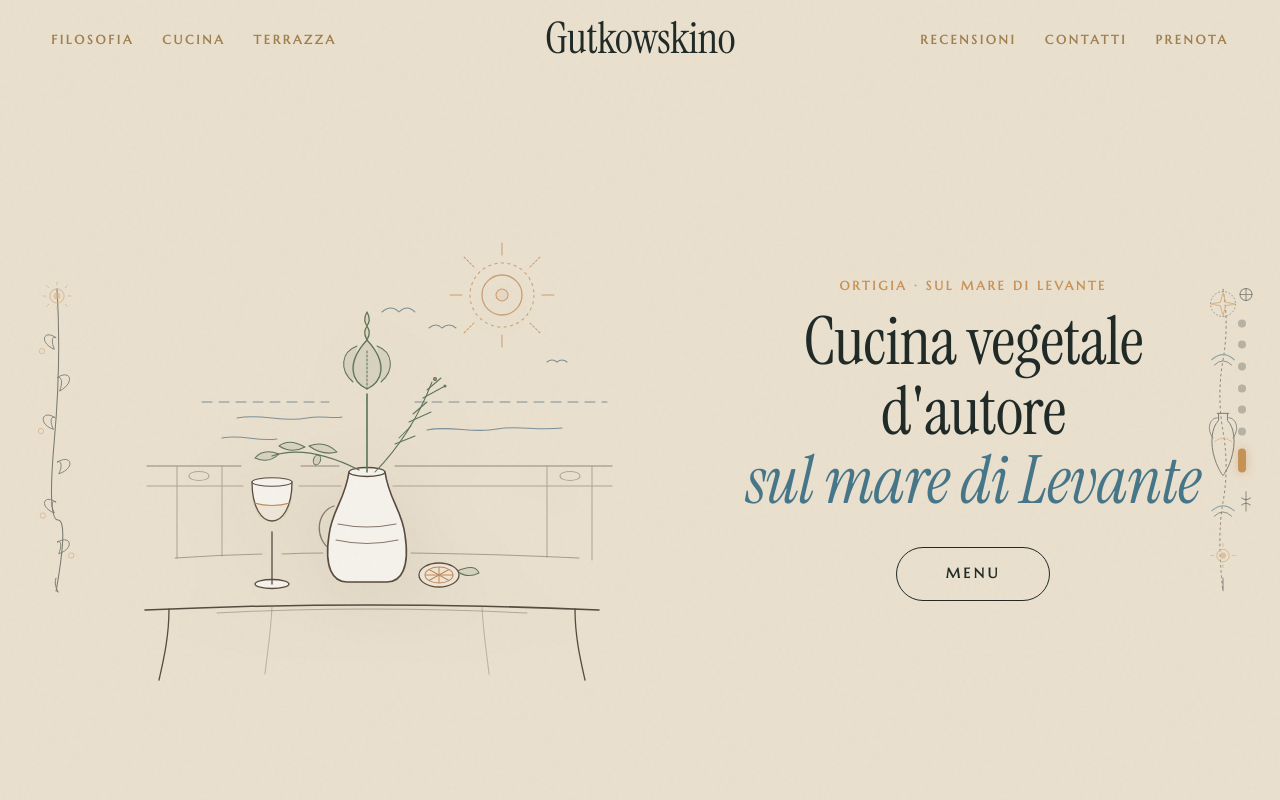
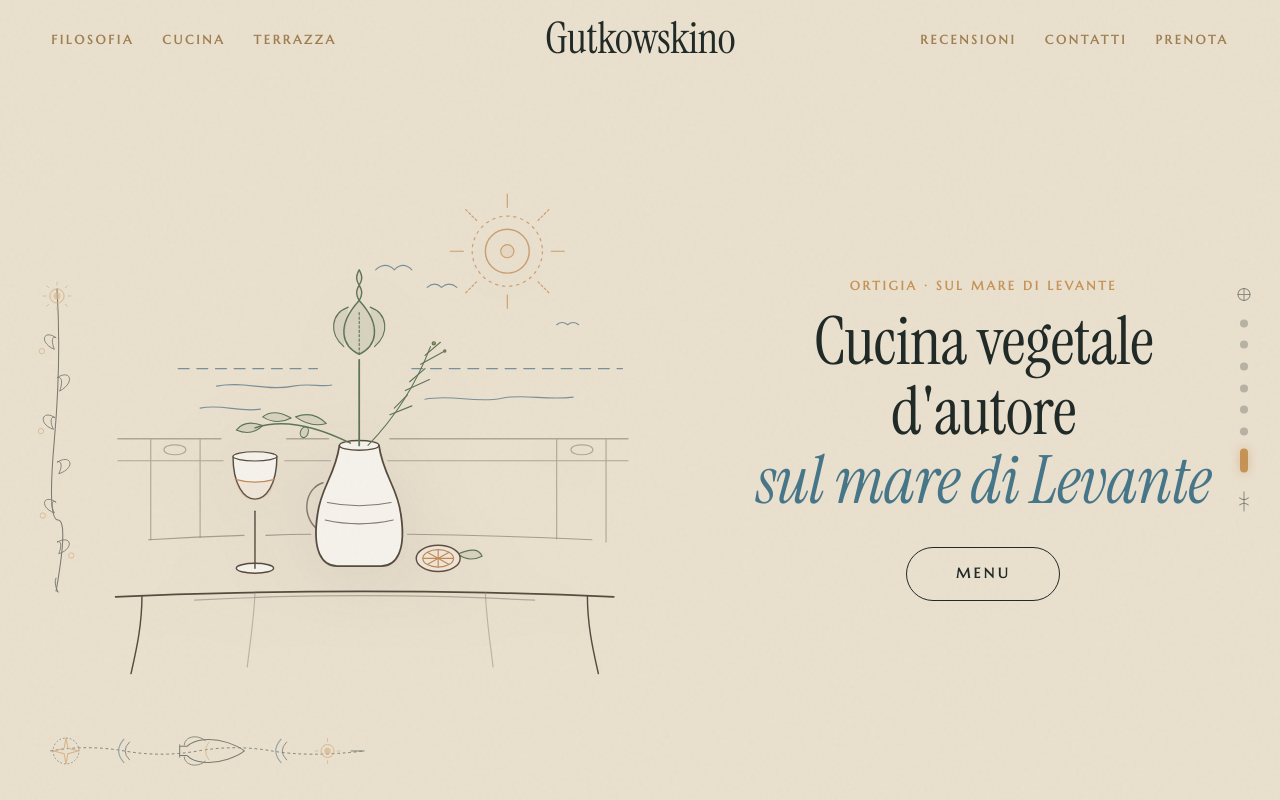
Before and after one commit to Mett11/gutkowskino-siracusa, a website: page index.html in a window 1280 px wide. Shown: the top 800 px of the page. Drawn offline with Linux system fonts and the light colour scheme.

Commit message:
feat(hero-layout): enlarge and center hero svg, place marine svg horizontally in bottom-left corner, center camera nav dots and symbols

```diff
--- a/css/style.css
+++ b/css/style.css
@@ -823,8 +823,19 @@ button {
   left: clamp(1rem, 2.6vw, 3.2rem);
 }
 
-.semilla-side-right {
-  right: clamp(1rem, 2.6vw, 3.2rem);
+.semilla-hero-corner-bot-left {
+  position: absolute;
+  bottom: clamp(1.2rem, 3vh, 2.5rem);
+  left: clamp(1.5rem, 3.2vw, 3.8rem);
+  width: clamp(240px, 26vw, 360px);
+  height: auto;
+  display: flex;
+  align-items: center;
+  user-select: none;
+  pointer-events: none;
+  z-index: 5;
+  opacity: 0.55;
+  color: var(--semilla-dark);
 }
 
 .med-vertical-svg {
@@ -833,33 +844,40 @@ button {
   overflow: visible;
 }
 
+.med-horizontal-svg {
+  width: 100%;
+  height: auto;
+  overflow: visible;
+}
+
 /* ───── Palcoscenico Centrale a Due Colonne ───── */
 .semilla-hero-stage {
-  max-width: 1320px;
+  max-width: 1440px;
   width: 100%;
   margin: 0 auto;
   display: grid;
-  grid-template-columns: 1.15fr 1fr;
+  grid-template-columns: 1.25fr 1fr;
   align-items: center;
   justify-items: center;
-  gap: clamp(2.5rem, 5vw, 5.5rem);
+  gap: clamp(2rem, 4.5vw, 5.5rem);
   z-index: 2;
 }
 
 .semilla-hero-col {
   width: 100%;
   display: flex;
-}
-
-/* ───── Colonna Sinistra: Quadro Passepartout Più Grande con Sigillo ───── */
+  align-items: center;
+}
+
+/* ───── Colonna Sinistra: Illustrazione Fine-Art Grandangolare e Centrata ───── */
 .semilla-visual-col {
-  justify-content: flex-end;
+  justify-content: center;
 }
 
 /* ───── Illustrazione Hero senza riquadro bianco ───── */
 .semilla-hero-art {
   width: 100%;
-  max-width: 560px;
+  max-width: clamp(580px, 48vw, 720px);
   display: flex;
   align-items: center;
   justify-content: center;
@@ -868,6 +886,7 @@ button {
   border: none !important;
   box-shadow: none !important;
   padding: 0 !important;
+  transform: translateY(-30px);
 }
 
 .semilla-hero-art svg {
@@ -2116,7 +2135,7 @@ button {
 }
 
 @media (max-width: 860px) {
-  .semilla-side-svg { display: none !important; }
+  .semilla-side-svg, .semilla-hero-corner-bot-left { display: none !important; }
   .semilla-nav-group { display: none !important; }
   .semilla-nav-inner { display: flex !important; justify-content: space-between !important; align-items: center !important; padding: 0 1.25rem !important; }
   .semilla-nav-toggle { display: flex !important; }
@@ -2124,7 +2143,7 @@ button {
   .semilla-hero-stage { grid-template-columns: 1fr !important; gap: 2rem !important; padding: 0 !important; width: 100% !important; max-width: 100% !important; }
   .semilla-visual-col, .semilla-content-col { width: 100% !important; justify-content: center !important; }
   .semilla-photo-frame { max-width: min(340px, 86vw) !important; padding: 12px !important; margin: 0 auto !important; }
-  .semilla-hero-art { max-width: min(440px, 92vw) !important; margin: 0 auto !important; }
+  .semilla-hero-art { max-width: min(480px, 92vw) !important; margin: 0 auto !important; transform: none !important; }
   .semilla-content-wrap { max-width: 100% !important; width: 100% !important; padding: 0 0.5rem !important; box-sizing: border-box !important; }
   .semilla-eyebrow { font-size: 0.72rem !important; letter-spacing: 0.18em !important; transform: none !important; word-break: break-word !important; max-width: 100% !important; margin-bottom: 0.6rem !important; }
   .semilla-title { font-size: clamp(2.3rem, 8.8vw, 3rem) !important; line-height: 1.08 !important; letter-spacing: -0.01em !important; width: 100% !important; max-width: 100% !important; word-break: break-word !important; }
@@ -2186,6 +2205,9 @@ button {
   user-select: none;
   pointer-events: none;
   transition: color 240ms ease, opacity 240ms ease;
+  width: 100%;
+  margin: 0 auto;
+  align-self: center;
 }
 
 .camera-nav-symbol.top {
@@ -2198,6 +2220,7 @@ button {
   width: 16px;
   height: 16px;
   display: block;
+  margin: 0 auto;
 }
 
 .camera-nav-symbol.bottom {
@@ -2210,6 +2233,7 @@ button {
   width: 16px;
   height: 24px;
   display: block;
+  margin: 0 auto;
 }
 
 .camera-nav-dots {
@@ -2219,9 +2243,12 @@ button {
   transform: translateY(-50%);
   display: flex;
   flex-direction: column;
+  align-items: center;
+  justify-content: center;
   gap: 0.85rem;
   z-index: 900;
   pointer-events: auto;
+  width: 20px;
 }
 
 .camera-dot {
@@ -2232,9 +2259,12 @@ button {
   background-color: rgba(30, 40, 37, 0.25);
   border: none;
   padding: 0;
+  margin: 0 auto;
+  align-self: center;
   cursor: pointer;
   transition: all 300ms cubic-bezier(0.16, 1, 0.3, 1);
   outline: none;
+  flex-shrink: 0;
 }
 
 .camera-dot:hover {
--- a/js/app.js
+++ b/js/app.js
@@ -584,9 +584,10 @@
         </svg>
       </div>
 
-      <!-- Margine Destro: Outline SVG Marino Mediterraneo (Onde Ionio, Rosa dei Venti & Anfora) -->
-      <div class="semilla-side-svg semilla-side-right" aria-hidden="true">
-        <svg viewBox="0 0 54 360" fill="none" xmlns="http://www.w3.org/2000/svg" class="med-vertical-svg">
+      <!-- Angolo Basso a Sinistra: Outline SVG Marino Mediterraneo Orizzontale (Rosa dei Venti, Onde Ionio, Anfora & Sole) -->
+      <div class="semilla-hero-corner-bot-left" aria-hidden="true">
+        <svg viewBox="0 0 360 54" fill="none" xmlns="http://www.w3.org/2000/svg" class="med-horizontal-svg">
+          <g transform="translate(0, 54) rotate(-90)">
             <path d="M27 10 Q 34 50, 27 90 T 27 170 T 27 250 T 27 350" stroke="currentColor" stroke-width="1" stroke-dasharray="3 3"/>
             <path d="M27 14 L30 25 L41 27 L30 29 L27 40 L24 29 L13 27 L24 25 Z" stroke="var(--amber-warm)" stroke-width="1.15"/>
             <circle cx="27" cy="27" r="14" stroke="currentColor" stroke-width="0.75" stroke-dasharray="2 2"/>
@@ -602,6 +603,7 @@
             <circle cx="27" cy="310" r="3.5" fill="var(--amber-warm)" opacity="0.7"/>
             <path d="M27 300 V296 M27 324 V320 M17 310 H13 M41 310 H37" stroke="var(--amber-warm)" stroke-width="0.85"/>
             <path d="M27 335 V350" stroke="currentColor" stroke-width="1"/>
+          </g>
         </svg>
       </div>
 
```
Lines whose indentation alone changed are shown as unchanged.
